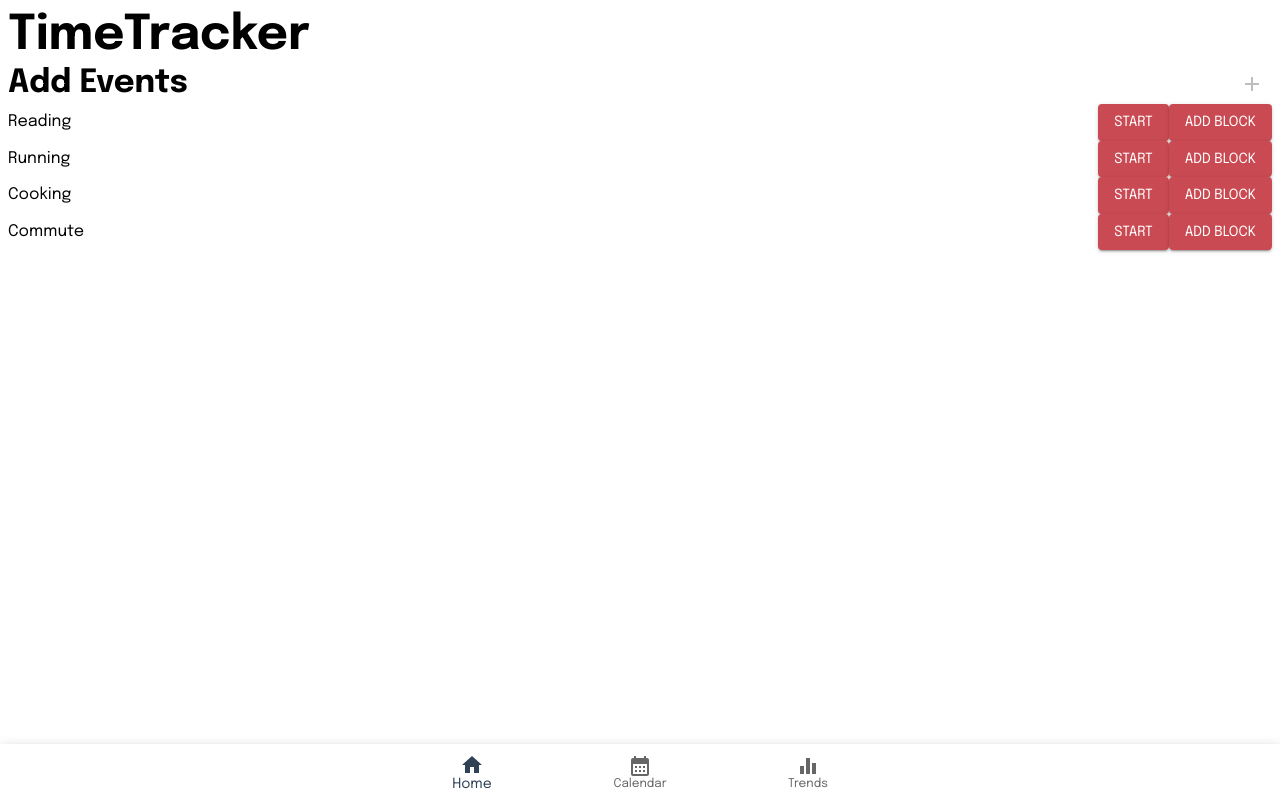
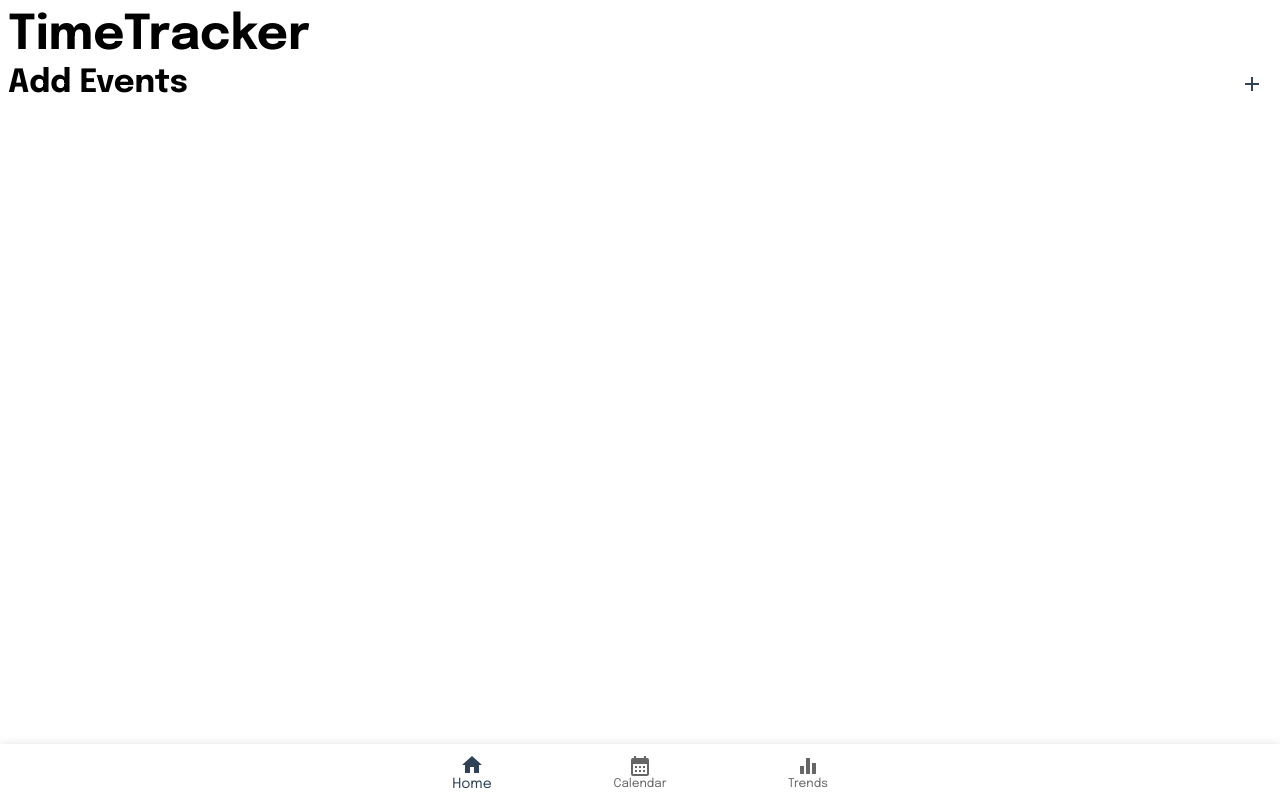
Before and after one commit to mikk5829/TimeTracker, a React (Create React App) app: page / in a window 1280 px wide. Built offline with nearby package versions, Linux system fonts and the light colour scheme.

Commit message:
Add categories

```diff
--- a/src/pages/Home.tsx
+++ b/src/pages/Home.tsx
@@ -1,9 +1,25 @@
 import * as React from 'react';
-import {Button, IconButton, Stack, Typography} from "@mui/material";
+import {Button, Dialog, DialogActions, DialogTitle, IconButton, Stack, TextField, Typography} from "@mui/material";
 import AddIcon from '@mui/icons-material/Add';
 import EventItem from "../components/EventItem";
+import {usePersistState} from "../service/state";
+import {useState} from "react";
+
+function AddCategoryDialog() {
+
+}
 
 export default function Home() {
+    const [categories, setCategories] = usePersistState([], "categories") // store tracked categories
+
+    const [openAddCategoryDialog, setOpenAddCategoryDialog] = useState(false) // open dialog to add categories
+
+    const [addCategoryText, setAddCategoryText] = useState("") // what the user types to add as a category
+
+    const AddCategory = (categoryName: string) => {
+        setCategories((categories: any) => [...categories, categoryName]) // append the previous categories with new one
+    }
+
     return (
         <div>
             <Typography variant={"h1"}>TimeTracker</Typography>
@@ -12,18 +28,35 @@ export default function Home() {
                     direction="row"
                     justifyContent="space-between"
                     alignItems="center"
-                    spacing={0}
+                spacing={0}
                 >
                     <Typography variant={"h2"}>Add Events</Typography>
-                    <IconButton aria-label="add" disabled color="primary">
+                    <IconButton aria-label="add"  color="primary" onClick={() => setOpenAddCategoryDialog(true)}>
                         <AddIcon/>
                     </IconButton>
                 </Stack>
-                <EventItem eventName="Reading"/>
-                <EventItem eventName="Running"/>
-                <EventItem eventName="Cooking"/>
-                <EventItem eventName="Commute"/>
+                {categories.map((cat: string) => {
+                    return <EventItem eventName={cat}/> // stack all the user's specified categories
+                })}
+
             </Stack>
+            <Dialog open={openAddCategoryDialog}>
+                <DialogTitle>
+                    Add a new category!
+                </DialogTitle>
+                <TextField value={addCategoryText} onChange={event => setAddCategoryText(event.target.value)}>
+
+                </TextField>
+                <DialogActions>
+                    <Button variant="contained" color="secondary" onClick={() => {
+                        AddCategory(addCategoryText) // add whatever the user typed to the category list
+                        setAddCategoryText("") // clear it out afterwards
+                        setOpenAddCategoryDialog(false) // close the dialog
+                    }}>
+                        Save
+                    </Button>
+                </DialogActions>
+            </Dialog>
         </div>
     );
 }
```
